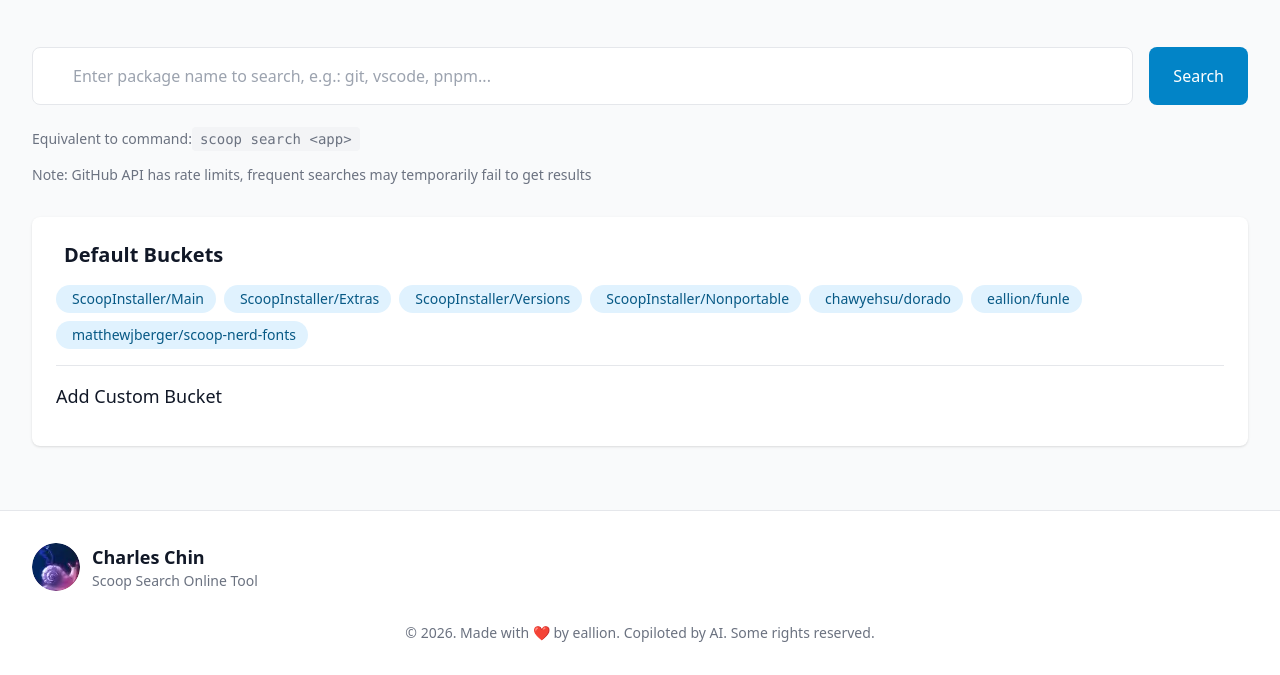
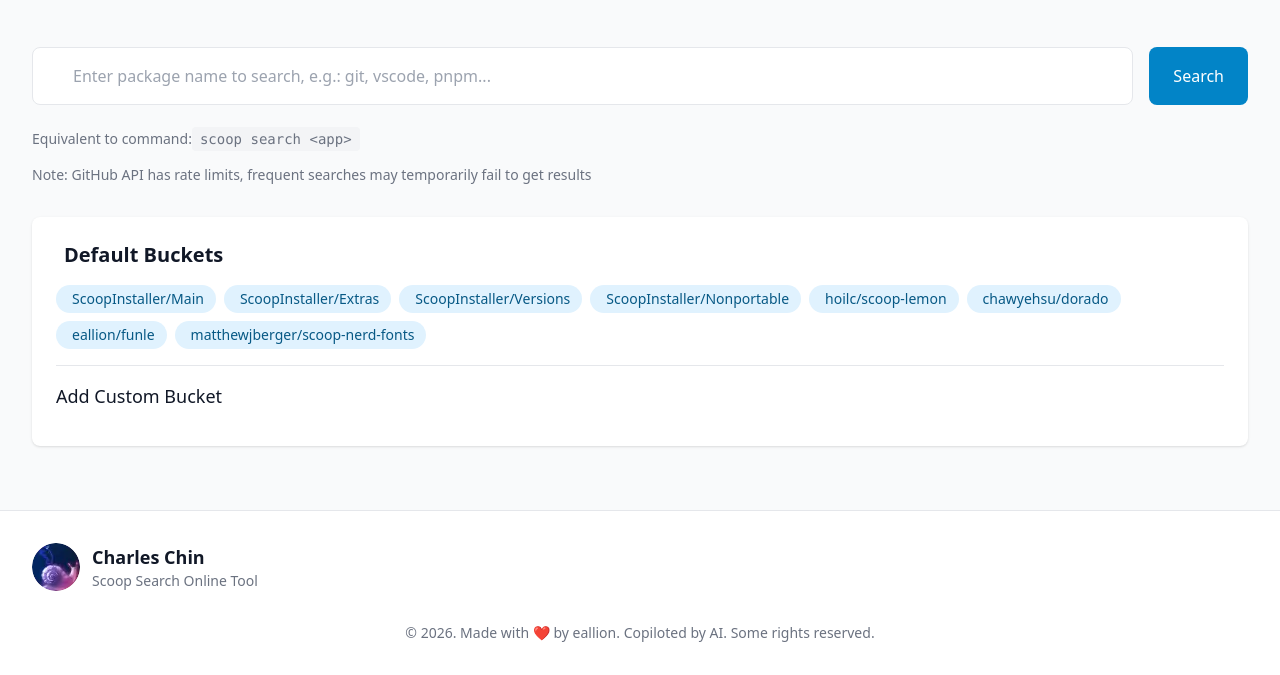
Before and after one commit to eallion/scoop-search-online, a website: page index.html in a window 1280 px wide. Shown: the part 181-856 px from the top of the page. Drawn offline with nearby package versions, Linux system fonts and the light colour scheme; files that its build step writes are made by us from their sources.

```diff
--- a/index.html
+++ b/index.html
@@ -220,6 +220,11 @@
 								<span
 									class="inline-flex items-center px-3 py-1 rounded-full text-sm font-medium bg-primary-100 text-primary-800 dark:bg-primary-900 dark:text-primary-300">
 									<span class="icon-[mdi--check-circle] mr-1"></span>
+									<a href="https://github.com/hoilc/scoop-lemon" target="_blank">hoilc/scoop-lemon</a>
+								</span>
+								<span
+									class="inline-flex items-center px-3 py-1 rounded-full text-sm font-medium bg-primary-100 text-primary-800 dark:bg-primary-900 dark:text-primary-300">
+									<span class="icon-[mdi--check-circle] mr-1"></span>
 									<a href="https://github.com/chawyehsu/dorado" target="_blank">chawyehsu/dorado</a>
 								</span>
 								<span
@@ -422,6 +427,7 @@
 			'ScoopInstaller/Extras',
 			'ScoopInstaller/Versions',
 			'ScoopInstaller/Nonportable',
+			'hoilc/scoop-lemon',
 			'chawyehsu/dorado',
 			// 'eallion/funle',
 			'matthewjberger/scoop-nerd-fonts'
@@ -626,7 +632,8 @@
 					'ScoopInstaller/Main',
 					'ScoopInstaller/Extras',
 					'ScoopInstaller/Versions',
-					'ScoopInstaller/Nonportable'
+					'ScoopInstaller/Nonportable',
+					'hoilc/scoop-lemon'
 				].includes(`${item.bucketFullName}`);
 
 				// 构建安装命令
```
Also changed, not shown: package.json (+7 -3 lines), README.md, pnpm-lock.yaml (added), 2 other files.
